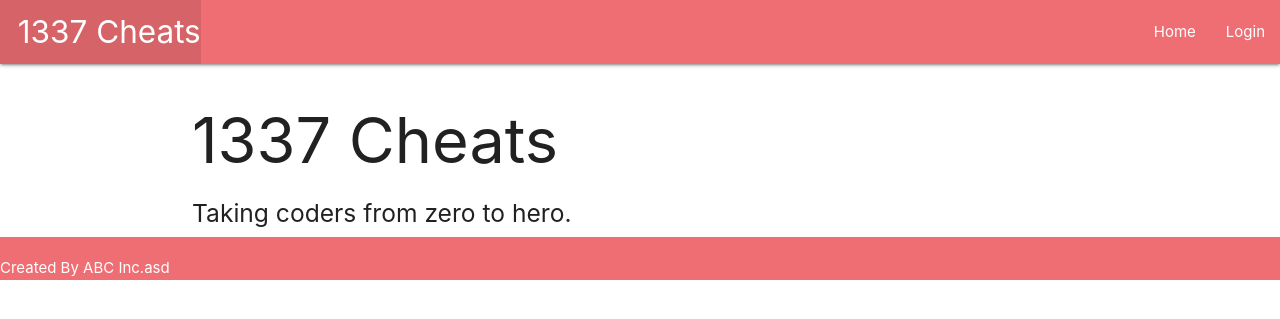
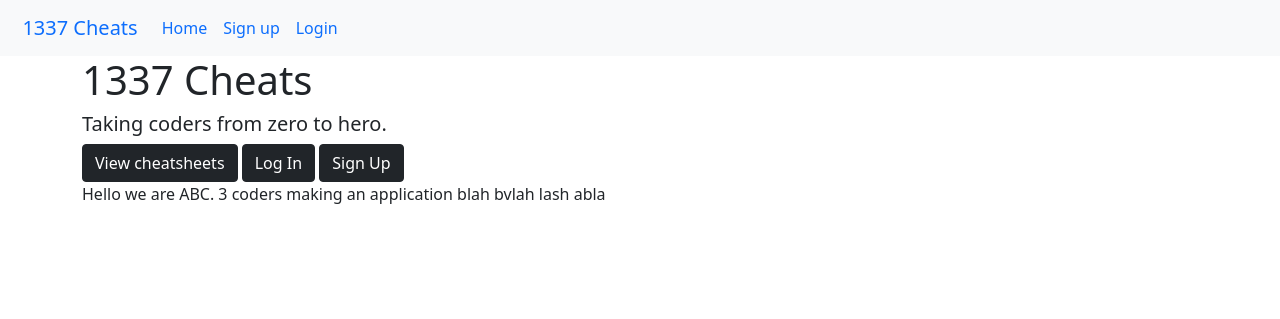
Before and after one commit to allenaxie/1337-cheats, a Django app: page / in a window 1280 px wide. Shown: the top 319 px of the page. Run offline with Django 3.2, Linux system fonts and the light colour scheme.

Commit message:
Add signup functionality

```diff
--- a/cheats/main_app/templates/base.html
+++ b/cheats/main_app/templates/base.html
@@ -5,25 +5,29 @@
   <meta name="viewport" content="width=device-width, initial-scale=1.0">
   <meta http-equiv="X-UA-Compatible" content="ie=edge">
   <title>1337 Cheats</title>
-  <link rel="stylesheet" href="https://cdnjs.cloudflare.com/ajax/libs/materialize/1.0.0/css/materialize.min.css">
+  <link href="https://cdn.jsdelivr.net/npm/bootstrap@5.1.2/dist/css/bootstrap.min.css" rel="stylesheet">
+  <link rel="stylesheet" href="https://cdn.jsdelivr.net/npm/bootstrap-icons@1.5.0/font/bootstrap-icons.css">
+  <script src="https://cdn.jsdelivr.net/npm/bootstrap@5.1.2/dist/js/bootstrap.bundle.min.js"></script>
 </head>
 <body>
-  <header class="navbar-fixed">
-    <nav>
-      <div class="nav-wrapper">
-        <ul>
-          <li><a href="/" class="left brand-logo">&nbsp;&nbsp;1337 Cheats</a></li>
-        </ul>
-        <ul class="right">
-          <li><a href="{% url 'home' %}">Home</a></li>
-
-          {% if user.is_authenticated %}
-
-          <li><a href="{% url 'logout' %}">Log Out</a></li>
-          {% else %}
-          <li><a href="{% url 'login' %}">Login</a></li>
-          {% endif %}
-        </ul>
+  <header >
+    <nav class="navbar navbar-expand-md bg-light">
+      <div class="container-fluid">
+        <a href="/" class="left navbar-brand">&nbsp;&nbsp;1337 Cheats</a>
+        <button class="navbar-toggler" type="button" data-bs-toggle="collapse" data-bs-target="#collapsibleNavbar">
+            <span class="bi-list"></span>
+        </button>
+        <div class="navbar-collapse collapse" id="collapsibleNavbar">
+            <ul class="navbar-nav">
+                <li class="nav-item"><a class="nav-link" href="{% url 'home' %}">Home</a></li>
+                {% if user.is_authenticated %}
+                <li class="nav-item"><a class="nav-link" href="{% url 'logout' %}">Log Out</a></li>
+                {% else %}
+                <li class="nav-item"><a class="nav-link" href="">Sign up</a></li>
+                <li class="nav-item"><a class="nav-link" href="{% url 'login' %}">Login</a></li>
+                {% endif %}
+            </ul>
+        </div>
       </div>
     </nav>
   </header>
@@ -32,7 +36,7 @@
     {% endblock %}
   </main>
   <footer class="page-footer">
-    Created By ABC Inc.asd
+
 </footer>
 </body>
 </html>
--- a/cheats/main_app/templates/home.html
+++ b/cheats/main_app/templates/home.html
@@ -7,11 +7,18 @@
     <meta charset="UTF-8">
     <meta http-equiv="X-UA-Compatible" content="IE=edge">
     <meta name="viewport" content="width=device-width, initial-scale=1.0">
-    <title>Home</title>
+    <title>1337 Cheats</title>
 </head>
 <body>
     <h1>1337 Cheats</h1>
     <h5>Taking coders from zero to hero.</h5>
+    <a type="submit" class="btn btn-dark" >View cheatsheets</a>
+
+    <a type="submit" class="btn btn-dark" href="{% url 'login' %}">Log In</a>
+    <a type="submit" class="btn btn-dark" href="{% url 'signup' %}">Sign Up</a>
+    <p>
+        Hello we are ABC. 3 coders making an application blah bvlah  lash abla
+    </p>
 </body>
 </html>
 
--- a/cheats/main_app/urls.py
+++ b/cheats/main_app/urls.py
@@ -3,4 +3,5 @@ from . import views
 
 urlpatterns = [
     path('', views.home, name='home'),
+     path('accounts/sign_up/', views.signup, name='signup'),
 ]
--- a/cheats/main_app/views.py
+++ b/cheats/main_app/views.py
@@ -1,6 +1,27 @@
-from django.shortcuts import render
+from django.shortcuts import render, redirect
 from django.http import HttpResponse
+from django.contrib.auth import login
+from django.contrib.auth.forms import UserCreationForm
 
 # Create your views here.
 def home(request):
     return render(request, 'home.html')
+
+def signup(request):
+    error_message = ''
+    if request.method == 'POST':
+        # This is how to create a 'user' form object
+        # that includes the data from the browser
+        form = UserCreationForm(request.POST)
+        if form.is_valid():
+            # This will add the user to the database
+            user = form.save()
+            # This is how we log a user in via code
+            login(request, user)
+            return redirect('home')
+        else:
+            error_message = 'Invalid sign up - try again'
+    # A bad POST or a GET request, so render signup.html with an empty form
+    form = UserCreationForm()
+    context = {'form': form, 'error_message': error_message}
+    return render(request, 'registration/sign_up.html', context)
```
Also changed, not shown: cheats/main_app/templates/registration/sign_up.html (added, +16 -0 lines), cheats/main_app/static/css/home.css (added).
